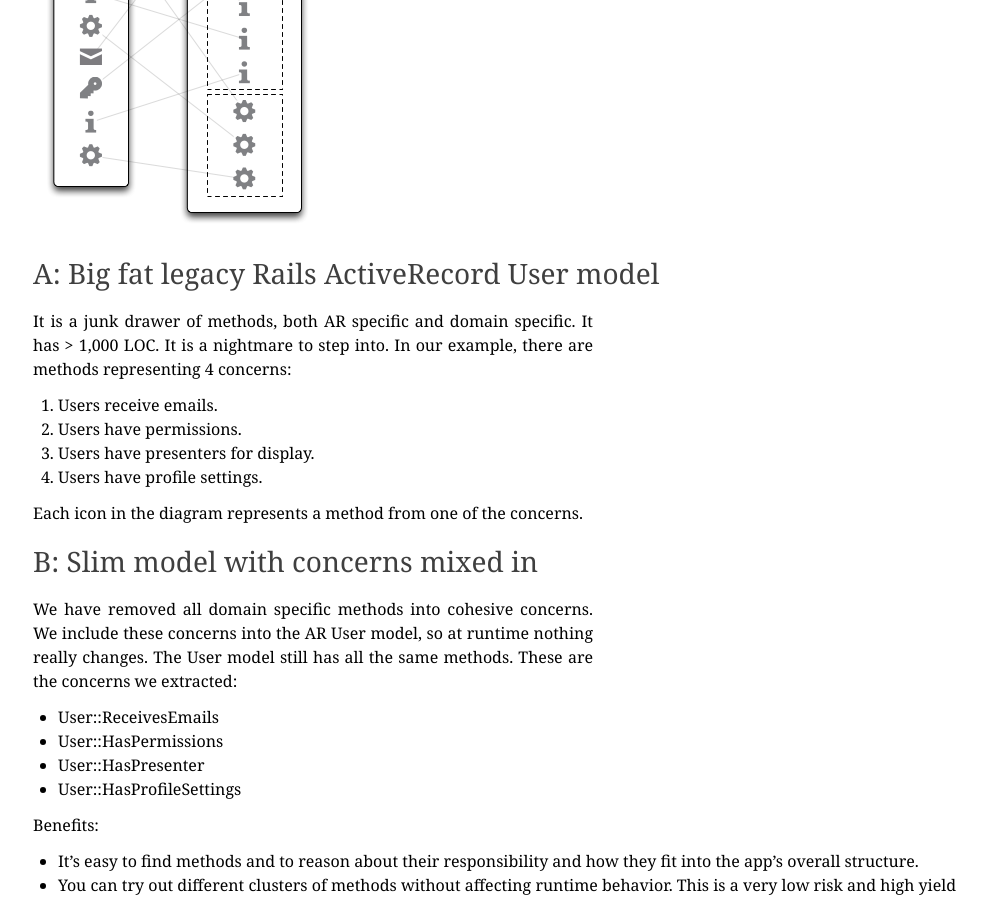
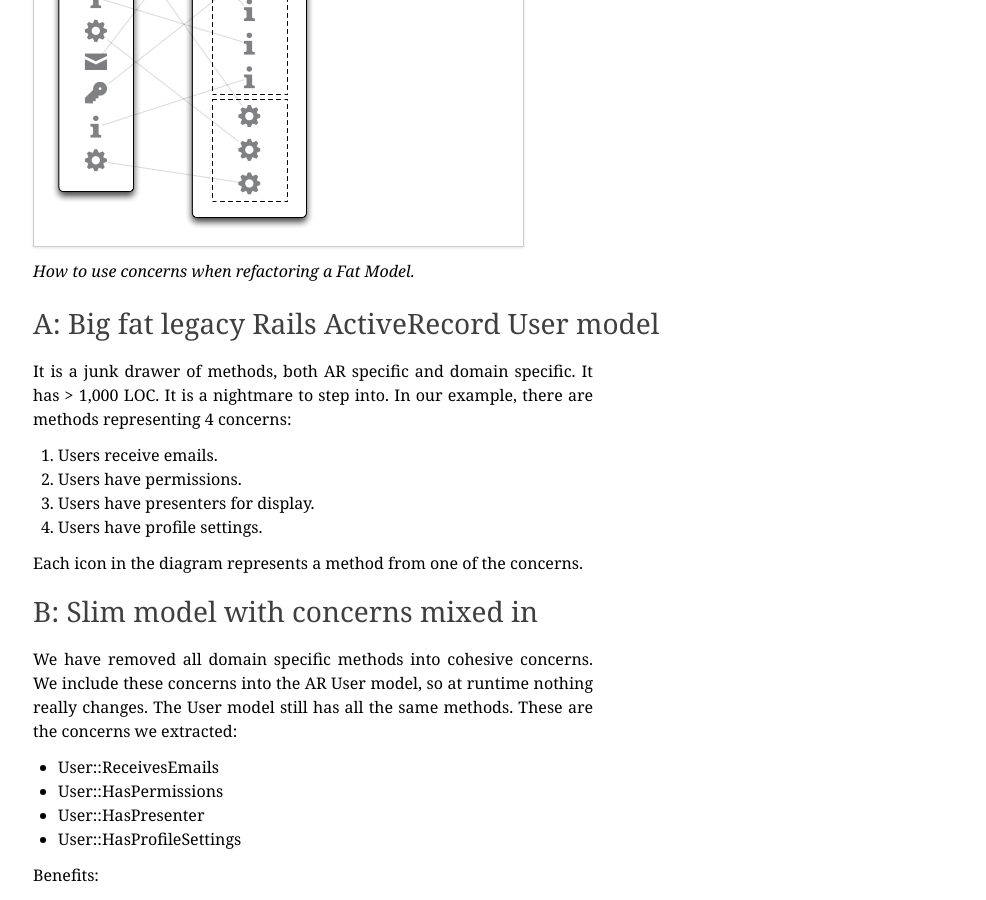
Before and after one commit to jhund/rails-recipes, a Jekyll site: the page built from pages/concerns.md, in a window 1280 px wide and 900 px high, scrolled down 904 px. Shown: the whole window, without its empty margins (122-1108 px from the left). Built offline with Jekyll 4.4.1, drawn with Linux system fonts in a browser that asks for light colours; Markdown is read by kramdown in place of the engine named in the settings.

Commit message:
Updated concerns

```diff
--- a/pages/concerns.md
+++ b/pages/concerns.md
@@ -21,7 +21,12 @@ provide great value and clarity.
 
 Below I illustrate what such a refactor can look like:
 
-![How to use concerns to refactor and test a fat model](/images/concerns_progression.png)
+<p class="unconstrained">
+  <img src="/images/concerns_progression.png" alt="How to use concerns to refactor and test a fat model" class="img-polaroid" />
+  <div class="img_caption">
+    How to use concerns when refactoring a Fat Model.
+  </div>
+</p>
 
 ### A: Big fat legacy Rails ActiveRecord User model
 
```
Also changed, not shown: index.md (+4 -2 lines), README.md.
